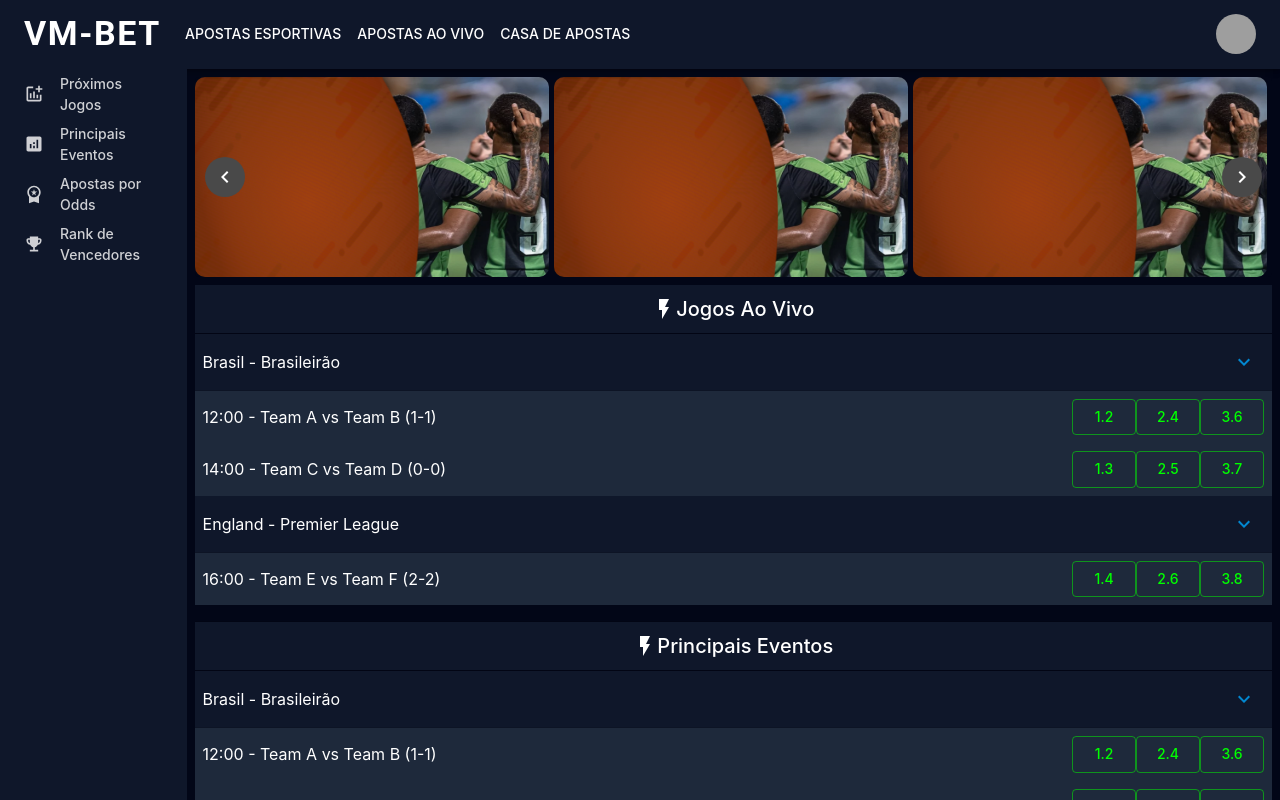
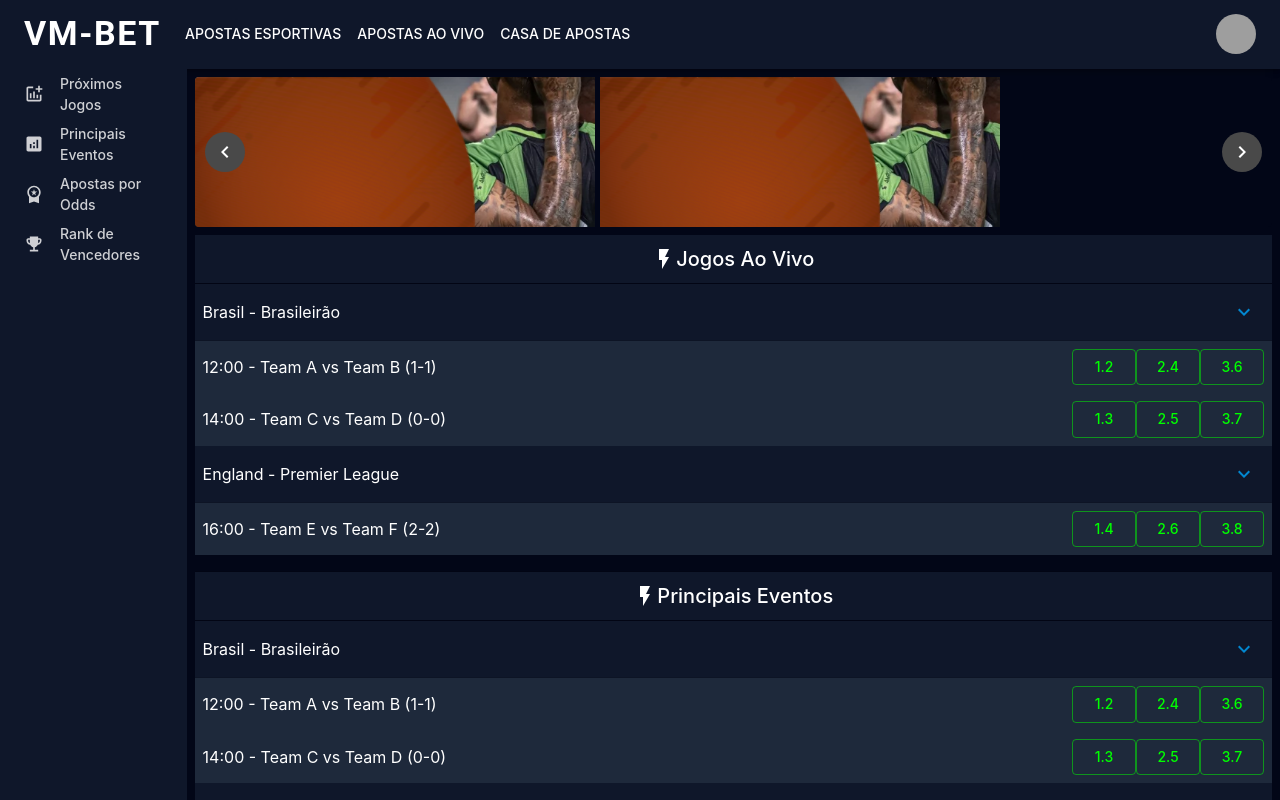
Before and after one commit to lucaslucenagithub/vm-bet-app, a Next.js app in the folder web/: page / in a window 1280 px wide. Shown: the top 800 px of the page. Built offline with nearby package versions, Linux system fonts and the light colour scheme; grey boxes are pictures that could not be loaded.

Commit message:
layout responsible

```diff
--- a/web/src/components/bets-carousel.tsx
+++ b/web/src/components/bets-carousel.tsx
@@ -33,7 +33,7 @@ export default function BetsCarousel(props) {
         },
     ]
 
-    const sliderItems: number = 3
+    const sliderItems: number = 4
 
     let items: any[] = []
 
@@ -45,9 +45,9 @@ export default function BetsCarousel(props) {
                     className="Banner"
                     key={i.toString()}
                     color='background.default'
-                    sx={{ backgroundColor: 'background.default', border: 'none', boxShadow: 'none' }}
+                    sx={{ height: 150, backgroundColor: 'background.default', border: 'none', boxShadow: 'none', display: 'flex', justifyContent: 'space-between' }}
                 >
-                    <Box display={'flex'} flexDirection={{ xs: 'column', md: 'row' }} sx={{ height: '100%' }}>
+                    <Box display={'flex'} >
                         {data.slice(i, i + sliderItems).map((da, index) => {
                             return <Item key={index.toString()} item={da} image={da.image} />
                         })}
@@ -74,33 +74,65 @@ function Item(props) {
     return (
         <Box
             className="bet-carousel-item"
-            sx={{
-                height: '200px',
-                width: '400px',
-                marginRight: '5px',
-                borderRadius: '10px',
-                display: 'flex',
-                flexDirection: 'row',
-                flexWrap: 'wrap',
-                position: 'relative'
-            }}>
-
+            sx={(theme) => ({
+                [theme.breakpoints.up("xs")]: {
+                    height: "160px",
+                    width: "250px",
+                },
+                [theme.breakpoints.up("md")]: {
+                    height: "200px",
+                    width: "400px",
+                },
+                marginRight: "5px",
+                borderRadius: "10px",
+                display: "flex",
+                flexDirection: "row",
+                flexWrap: "wrap",
+                position: "relative",
+            })}
+        >
+            <Box
+                component="div"
+                sx={(theme) => ({
+                    width: 160,
+                    height: 200,
+                    borderRadius: "10px",
+                    overflow: "hidden",
+                    [theme.breakpoints.up("md")]: {
+                        width: 320,
+                        height: 200,
+                    },
+                    zIndex: 1,
+                })}
+            >
                 <Image
                     alt="circle"
-                src={'/circle-bets-cards-320x160.webp'}
-                width={320}
-                height={200}
-                style={{ borderRadius: '10px', position: 'absolute', top: '0', left: '0', zIndex: 1 }}
+                    src="/circle-bets-cards-320x160.webp"
+                    fill
+                    style={{ objectFit: "cover" }}
                 />
+            </Box>
 
+            <Box
+                component="div"
+                sx={(theme) => ({
+                    width: 120,
+                    height: 200,
+                    borderRadius: "10px",
+                    overflow: "hidden",
+                    [theme.breakpoints.up("md")]: {
+                        width: 230,
+                        height: 200,
+                    },
+                })}
+            >
                 <Image
                     alt="team"
-                src={props.item.image ?? ''}
-                width={230}
-                height={200}
-                style={{ borderRadius: '10px', position: 'absolute', top: '0', right: '0' }}
+                    src={props.item.image ?? ""}
+                    fill
+                    style={{ objectFit: "cover" }}
                 />
-
+            </Box>
         </Box>
     )
 }
```
Lines whose indentation alone changed are shown as unchanged.
